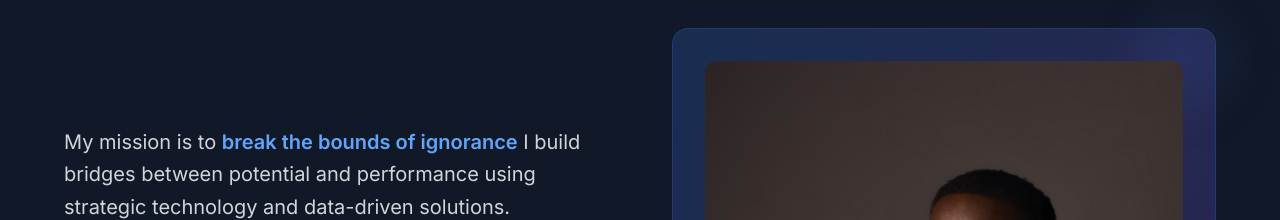
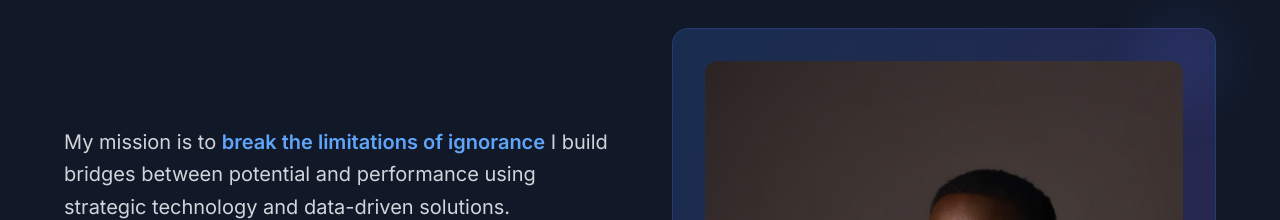
Before and after one commit to JayBeloved/JJLPortfolioReact, a React (Vite) app: page / in a window 1280 px wide. Shown: the part 1040-1260 px from the top of the page. Built offline with nearby package versions, Linux system fonts and the light colour scheme.

Commit message:
changed wording for about first sentence

```diff
--- a/src/components/About.jsx
+++ b/src/components/About.jsx
@@ -45,7 +45,7 @@ const About = () => {
             }`}>
               <div className="prose prose-lg text-gray-300 max-w-none">
                 <p className="text-xl leading-relaxed mb-6">
-                  My mission is to <span className="text-blue-400 font-semibold">break the bounds of ignorance</span>  I build bridges between potential and performance using strategic technology and data-driven solutions.
+                  My mission is to <span className="text-blue-400 font-semibold">break the limitations of ignorance</span>  I build bridges between potential and performance using strategic technology and data-driven solutions.
                 </p>
 
                 <p className="text-xl leading-relaxed mb-6">
```
